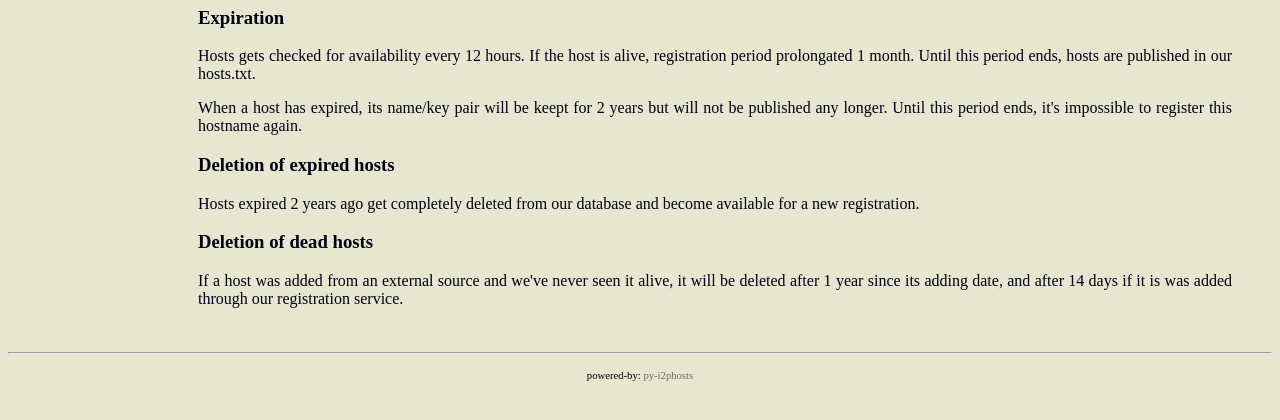
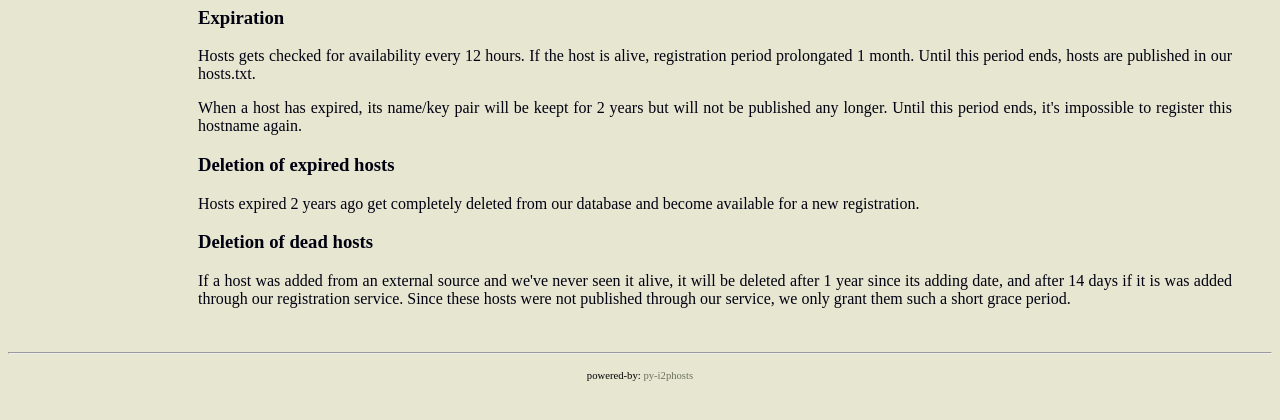
Before and after one commit to i2phosts/py-i2phosts, a Django app: template pyi2phosts/templates/faq.html in a window 1280 px wide. Shown: the part 286-706 px from the top of the page. Run offline with Django 3.2, Linux system fonts and the light colour scheme; the template is opened without the code that fills it, so the values that code supplies are empty; parts of the project's set-up code (start-up, migrations or seed data) failed here and were passed over.

Commit message:
templates/faq.html: improvement by 'user'

```diff
--- a/pyi2phosts/templates/faq.html
+++ b/pyi2phosts/templates/faq.html
@@ -46,6 +46,7 @@ available for a new registration.
 <p>
 If a host was added from an external source and we've never seen it alive, it
 will be deleted after 1 year since its adding date, and after 14 days if it is
-was added through our registration service.
+was added through our registration service. Since these hosts were not published
+through our service, we only grant them such a short grace period.
 </p>
 {% endblock %}
```
